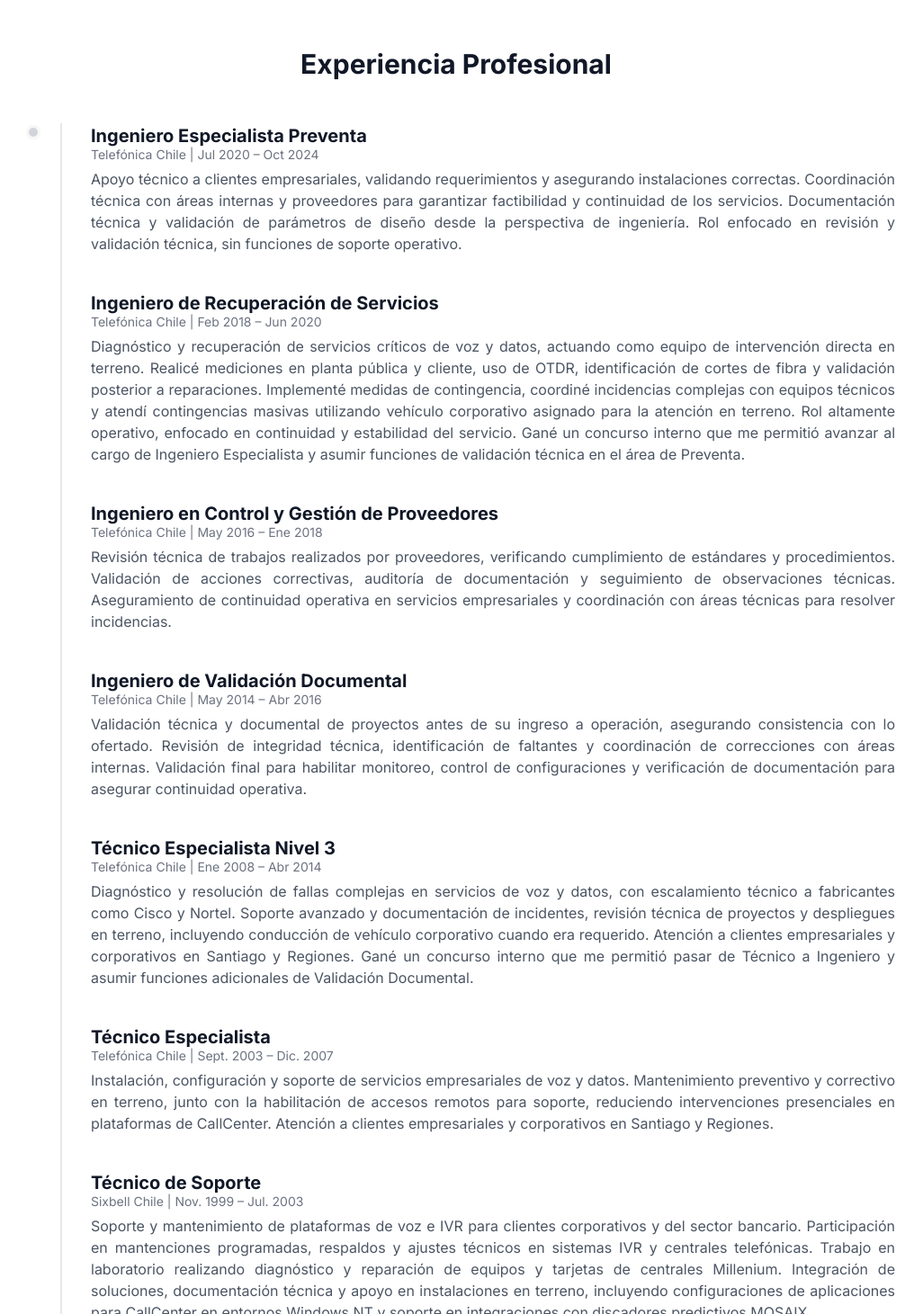
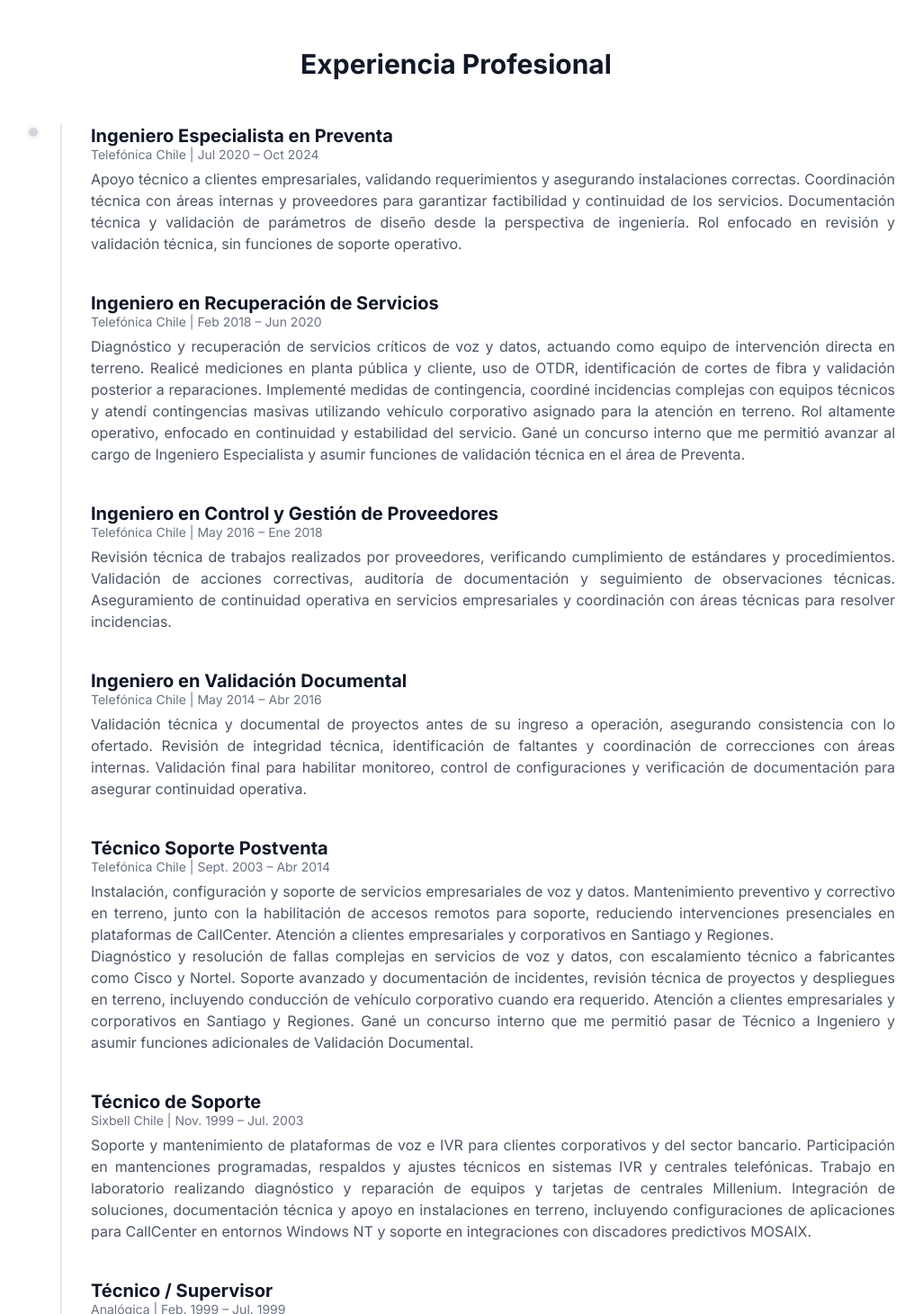
Before and after one commit to Marcelo-Valdes/mi-trayectoria-tecnica, a plain HTML site: page index.html in a window 1280 px wide. Shown: the part 1160-2621 px from the top of the page at 90% size, without its empty margins (133-1159 px from the left). Drawn offline with nearby package versions, Linux system fonts and the light colour scheme.

Commit message:
Update index.html
Cambios

```diff
--- a/index.html
+++ b/index.html
@@ -291,12 +291,12 @@
                 <h2 class="text-3xl font-bold text-center text-gray-900 mb-12">Experiencia Profesional</h2>
                 <div class="relative border-l-2 border-gray-200 ml-12">
 					<div class="mb-10 ml-8 timeline-item">
-                        <h3 class="text-xl font-semibold text-gray-900">Ingeniero Especialista Preventa</h3>
+                        <h3 class="text-xl font-semibold text-gray-900">Ingeniero Especialista en Preventa</h3>
                         <time class="block mb-2 text-sm font-normal leading-none text-gray-500">Telefónica Chile | Jul 2020 – Oct 2024</time>
                         <p class="text-base font-normal text-gray-600 text-justify text-justify-mobile">Apoyo técnico a clientes empresariales, validando requerimientos y asegurando instalaciones correctas. Coordinación técnica con áreas internas y proveedores para garantizar factibilidad y continuidad de los servicios. Documentación técnica y validación de parámetros de diseño desde la perspectiva de ingeniería. Rol enfocado en revisión y validación técnica, sin funciones de soporte operativo.</p>
                     </div>
                     <div class="mb-10 ml-8 timeline-item">
-                        <h3 class="text-xl font-semibold text-gray-900">Ingeniero de Recuperación de Servicios</h3>
+                        <h3 class="text-xl font-semibold text-gray-900">Ingeniero en Recuperación de Servicios</h3>
                         <time class="block mb-2 text-sm font-normal leading-none text-gray-500">Telefónica Chile | Feb 2018 – Jun 2020</time>
                         <p class="text-base font-normal text-gray-600 text-justify text-justify-mobile">Diagnóstico y recuperación de servicios críticos de voz y datos, actuando como equipo de intervención directa en terreno. Realicé mediciones en planta pública y cliente, uso de OTDR, identificación de cortes de fibra y validación posterior a reparaciones. Implementé medidas de contingencia, coordiné incidencias complejas con equipos técnicos y atendí contingencias masivas utilizando vehículo corporativo asignado para la atención en terreno. Rol altamente operativo, enfocado en continuidad y estabilidad del servicio. Gané un concurso interno que me permitió avanzar al cargo de Ingeniero Especialista y asumir funciones de validación técnica en el área de Preventa.</p>
                     </div>
@@ -306,19 +306,15 @@
                         <p class="text-base font-normal text-gray-600 text-justify text-justify-mobile">Revisión técnica de trabajos realizados por proveedores, verificando cumplimiento de estándares y procedimientos. Validación de acciones correctivas, auditoría de documentación y seguimiento de observaciones técnicas. Aseguramiento de continuidad operativa en servicios empresariales y coordinación con áreas técnicas para resolver incidencias.</p>
                     </div>
                      <div class="mb-10 ml-8 timeline-item">
-                        <h3 class="text-xl font-semibold text-gray-900">Ingeniero de Validación Documental</h3>
+                        <h3 class="text-xl font-semibold text-gray-900">Ingeniero en Validación Documental</h3>
                         <time class="block mb-2 text-sm font-normal leading-none text-gray-500">Telefónica Chile | May 2014 – Abr 2016</time>
                         <p class="text-base font-normal text-gray-600 text-justify text-justify-mobile">Validación técnica y documental de proyectos antes de su ingreso a operación, asegurando consistencia con lo ofertado. Revisión de integridad técnica, identificación de faltantes y coordinación de correcciones con áreas internas. Validación final para habilitar monitoreo, control de configuraciones y verificación de documentación para asegurar continuidad operativa.</p>
                     </div>
                     <div class="mb-10 ml-8 timeline-item">
-                        <h3 class="text-xl font-semibold text-gray-900">Técnico Especialista Nivel 3</h3>
-                        <time class="block mb-2 text-sm font-normal leading-none text-gray-500">Telefónica Chile | Ene 2008 – Abr 2014</time>
-                        <p class="text-base font-normal text-gray-600 text-justify text-justify-mobile">Diagnóstico y resolución de fallas complejas en servicios de voz y datos, con escalamiento técnico a fabricantes como Cisco y Nortel. Soporte avanzado y documentación de incidentes, revisión técnica de proyectos y despliegues en terreno, incluyendo conducción de vehículo corporativo cuando era requerido. Atención a clientes empresariales y corporativos en Santiago y Regiones. Gané un concurso interno que me permitió pasar de Técnico a Ingeniero y asumir funciones adicionales de Validación Documental.</p>
-                    </div>
-					<div class="mb-10 ml-8 timeline-item">
-                        <h3 class="text-xl font-semibold text-gray-900">Técnico Especialista</h3>
-                        <time class="block mb-2 text-sm font-normal leading-none text-gray-500">Telefónica Chile | Sept. 2003 – Dic. 2007</time>
+                        <h3 class="text-xl font-semibold text-gray-900">Técnico Soporte Postventa</h3>
+                        <time class="block mb-2 text-sm font-normal leading-none text-gray-500">Telefónica Chile | Sept. 2003 – Abr 2014</time>
                         <p class="text-base font-normal text-gray-600 text-justify text-justify-mobile">Instalación, configuración y soporte de servicios empresariales de voz y datos. Mantenimiento preventivo y correctivo en terreno, junto con la habilitación de accesos remotos para soporte, reduciendo intervenciones presenciales en plataformas de CallCenter. Atención a clientes empresariales y corporativos en Santiago y Regiones.</p>
+						<p class="text-base font-normal text-gray-600 text-justify text-justify-mobile">Diagnóstico y resolución de fallas complejas en servicios de voz y datos, con escalamiento técnico a fabricantes como Cisco y Nortel. Soporte avanzado y documentación de incidentes, revisión técnica de proyectos y despliegues en terreno, incluyendo conducción de vehículo corporativo cuando era requerido. Atención a clientes empresariales y corporativos en Santiago y Regiones. Gané un concurso interno que me permitió pasar de Técnico a Ingeniero y asumir funciones adicionales de Validación Documental.</p>
                     </div>
 					<div class="mb-10 ml-8 timeline-item">
                         <h3 class="text-xl font-semibold text-gray-900">Técnico de Soporte</h3>
```
